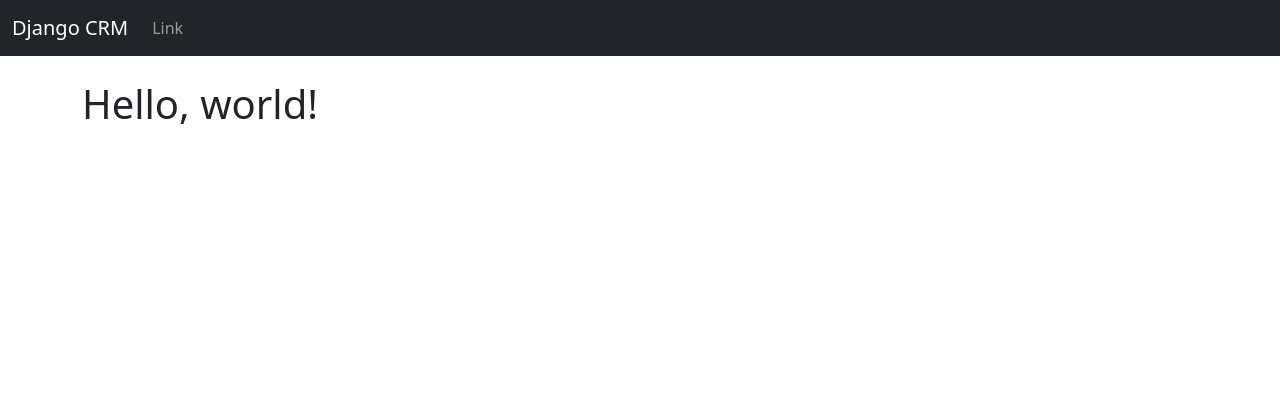
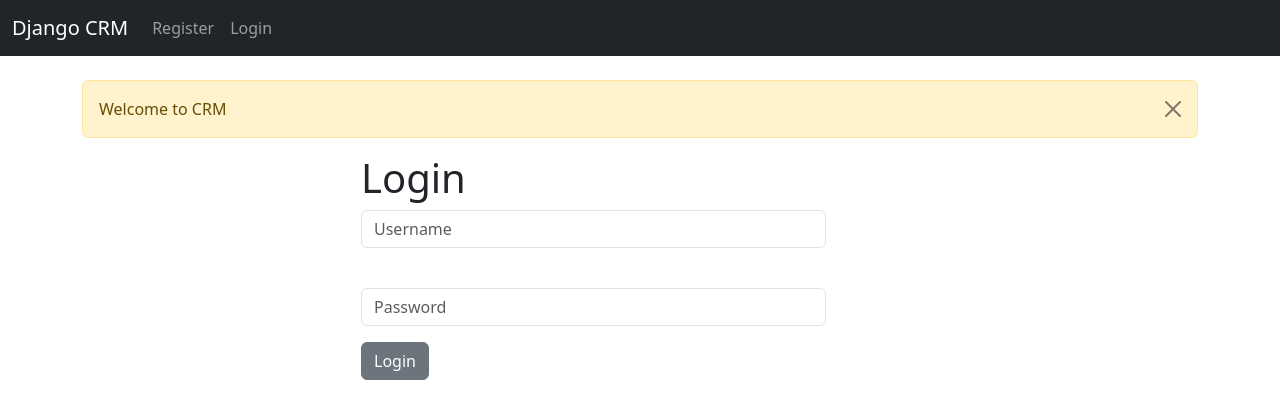
Before and after one commit to MrunalTijare19/DjangoCRM, a Django app: page / in a window 1280 px wide. Shown: the top 419 px of the page. Run offline with Django 4.2, Linux system fonts and the light colour scheme.

Commit message:
registration

```diff
--- a/app/templates/base.html
+++ b/app/templates/base.html
@@ -9,11 +9,22 @@
   <body>
     {% include 'navbar.html' %}
     <div class="container">
-    </br>
-        {% block content %}
+      <br/>
+      {% if messages %}
+        {% for message in messages %}
+        <div class="alert alert-warning alert-dismissible fade show" role="alert">
+          {{message}}
+          <button type="button" class="btn-close" data-bs-dismiss="alert" aria-label="Close"></button>
+        </div>
+
+        {% endfor %}
+      {% endif %}
 
 
-        {% endblock content %}
+      {% block content %}
+
+
+      {% endblock content %}
     </div>
 
 
--- a/app/templates/home.html
+++ b/app/templates/home.html
@@ -1,6 +1,29 @@
 {% extends 'base.html' %}
+{% block content %}
 
-{% block content %}
-<h1>Hello, world!</h1>
+<div class="col-md-5 offset-md-3">
+    {% if user.is_authenticated  %}
+    <h1>Hello World</h1>
+    {% else %}
+
+    <h1>Login</h1>
+    <form method="POST" action="{% url 'home' %}">
+        {% csrf_token %}
+        <div class="mb-3">
+            <input type="text" class="form-control" name="username" placeholder="Username" required>
+          </div>
+        </br>
+          <div class="mb-3">
+            <input type="password" class="form-control" name="password" placeholder="Password" required>
+          </div>
+
+          <button type="submit" class="btn btn-secondary">Login</button>
+    </form>
+
+
+    {% endif %}
+
+</div>
+
 
 {% endblock content %}
--- a/app/templates/navbar.html
+++ b/app/templates/navbar.html
@@ -6,9 +6,19 @@
       </button>
       <div class="collapse navbar-collapse" id="navbarSupportedContent">
         <ul class="navbar-nav me-auto mb-2 mb-lg-0">
+          {% if user.is_authenticated %}
           <li class="nav-item">
-            <a class="nav-link" href="#">Link</a>
+            <a class="nav-link" href="{% url 'logout' %}">Logout</a>
           </li>
+          {% else %}
+          <li class="nav-item">
+            <a class="nav-link" href="{% url 'register' %}">Register</a>
+          </li>
+          <li class="nav-item">
+            <a class="nav-link" href="{% url 'home' %}">Login</a>
+          </li>
+          {% endif %}
+
         </ul>
       </div>
     </div>
--- /dev/null
+++ b/app/templates/register.html
@@ -0,0 +1,4 @@
+{% extends 'base.html' %}
+{% block content %}
+<h1>Register Form</h1>
+{% endblock %}
--- a/app/urls.py
+++ b/app/urls.py
@@ -3,6 +3,7 @@ from . import views
 
 urlpatterns = [
     path('', views.home, name = 'home'),
-    path('/login', views.login_user, name = 'login'),
+    # path('/login', views.login_user, name = 'login'),
     path('/logout', views.logout_user, name = 'logout'),
+    path('/register', views.register_user, name = 'register'),
 ]
--- a/app/views.py
+++ b/app/views.py
@@ -1,13 +1,33 @@
-from django.shortcuts import render
+from django.shortcuts import render,redirect
 from django.contrib.auth import authenticate, login, logout
 from django.contrib import messages
 
 def home(request):
+    messages.info(request, "Welcome to CRM")
+    # Check to see logging in
+    if request.method == 'POST':
+        username = request.POST['username']
+        password = request.POST['password']
+        # Authenticate
+        user = authenticate(request,username=username,password=password)
+        if user is not None:
+            login(request,user)
+            messages.success(request,"You Have Been Logged Successfully")
+            return redirect ('home')
+        else:
+            messages.warning(request, "There Was an Error. Please Try Again")
+            return redirect ('home')
+
     return render(request,'home.html',{})
 
 
-def login_user(request):
-    pass
+# def login_user(request):
+#     pass
 
 def logout_user(request):
-    pass
+    logout(request)
+    messages.success(request,"You have Been Logged out....")
+    return redirect ('home')
+
+def register_user(request):
+    return render(request,"register.html")
```
Also changed, not shown: app/forms.py (added, +31 -0 lines).
